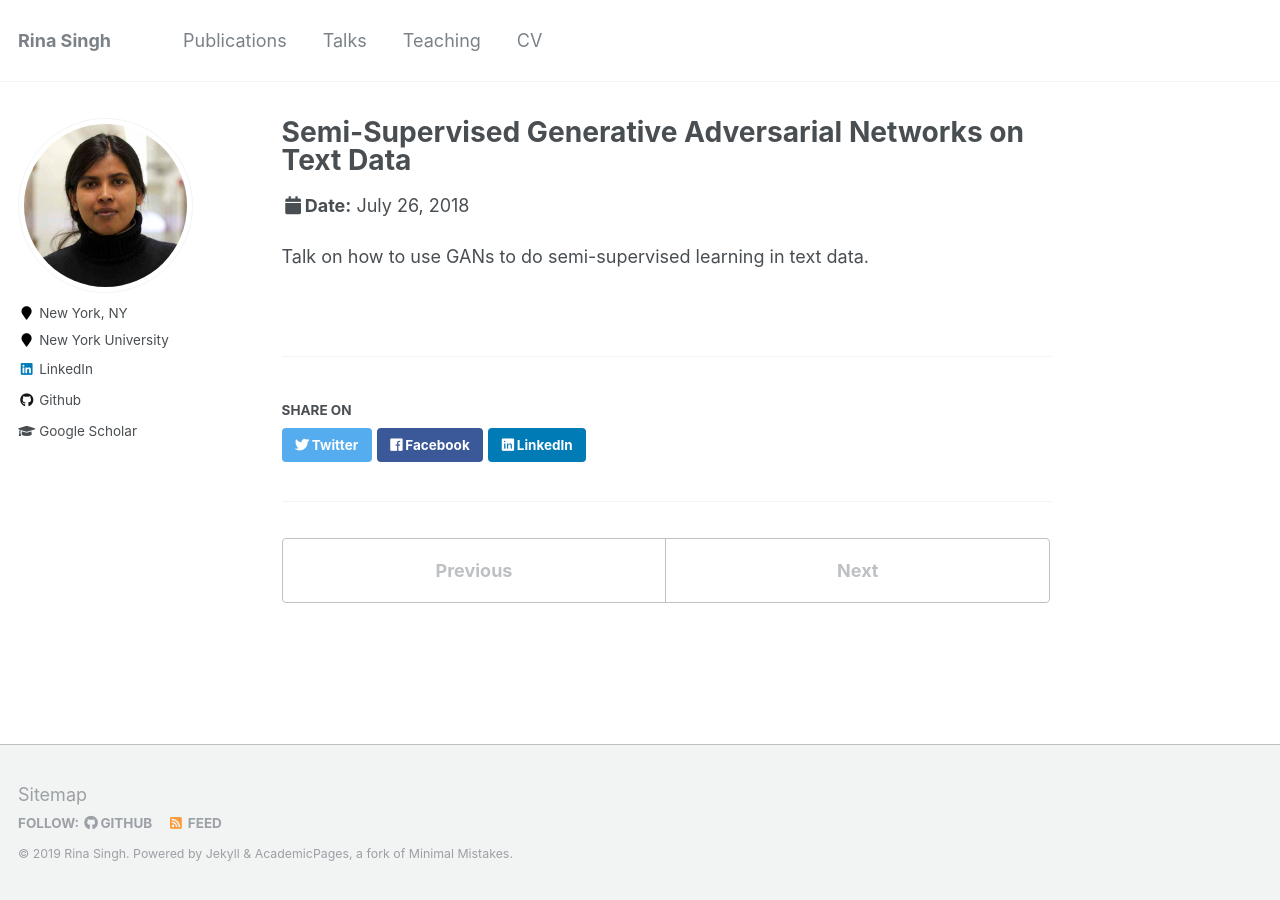
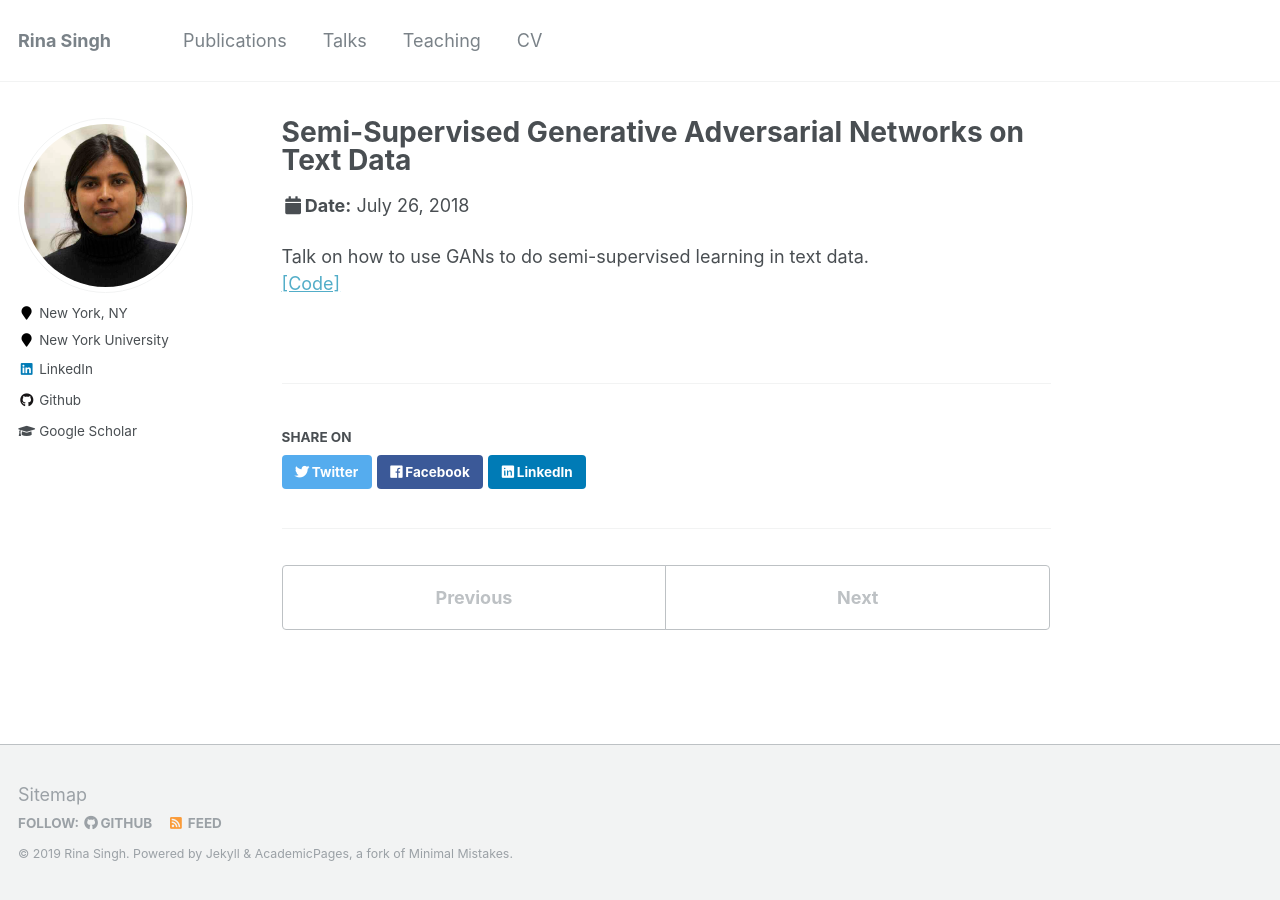
Before and after one commit to rsingh43/rsingh43.github.io, a Jekyll site: the page built from _talks/2018-07-26-sgan-text.md, in a window 1280 px wide. Built offline with Jekyll 4.4.1, drawn with Linux system fonts in a browser that asks for light colours.

Commit message:
Update and rename 2018-07-26-text-gan.md to 2018-07-26-sgan-text.md

```diff
--- a/_talks/2018-07-26-text-gan.md
+++ b/_talks/2018-07-26-sgan-text.md
@@ -2,10 +2,11 @@
 title: "Semi-Supervised Generative Adversarial Networks on Text Data"
 collection: talks
 type: "Talk"
-permalink: /talks/2018-07-26-text-gan
+permalink: /talks/2018-07-26-sgan-text
 venue: "Oak Ridge National Laboratory"
 date: 2018-07-26
 location: "Oak Ridge, TN"
 ---
 
-Talk on how to use GANs to do semi-supervised learning in text data.
+Talk on how to use GANs to do semi-supervised learning in text data.<br>
+[[Code]](https://github.com/rsingh43/SGAN-Text)
```
